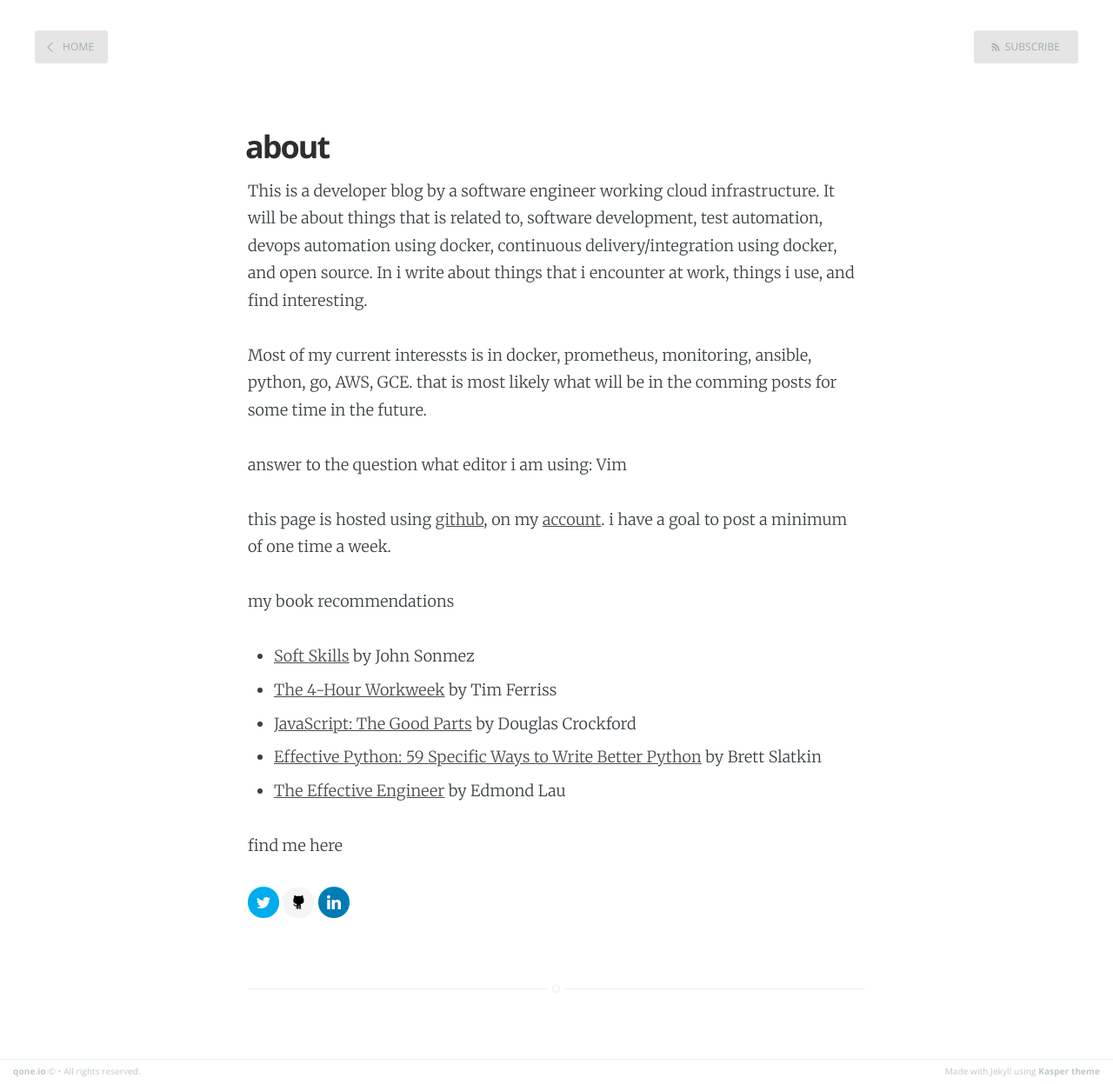
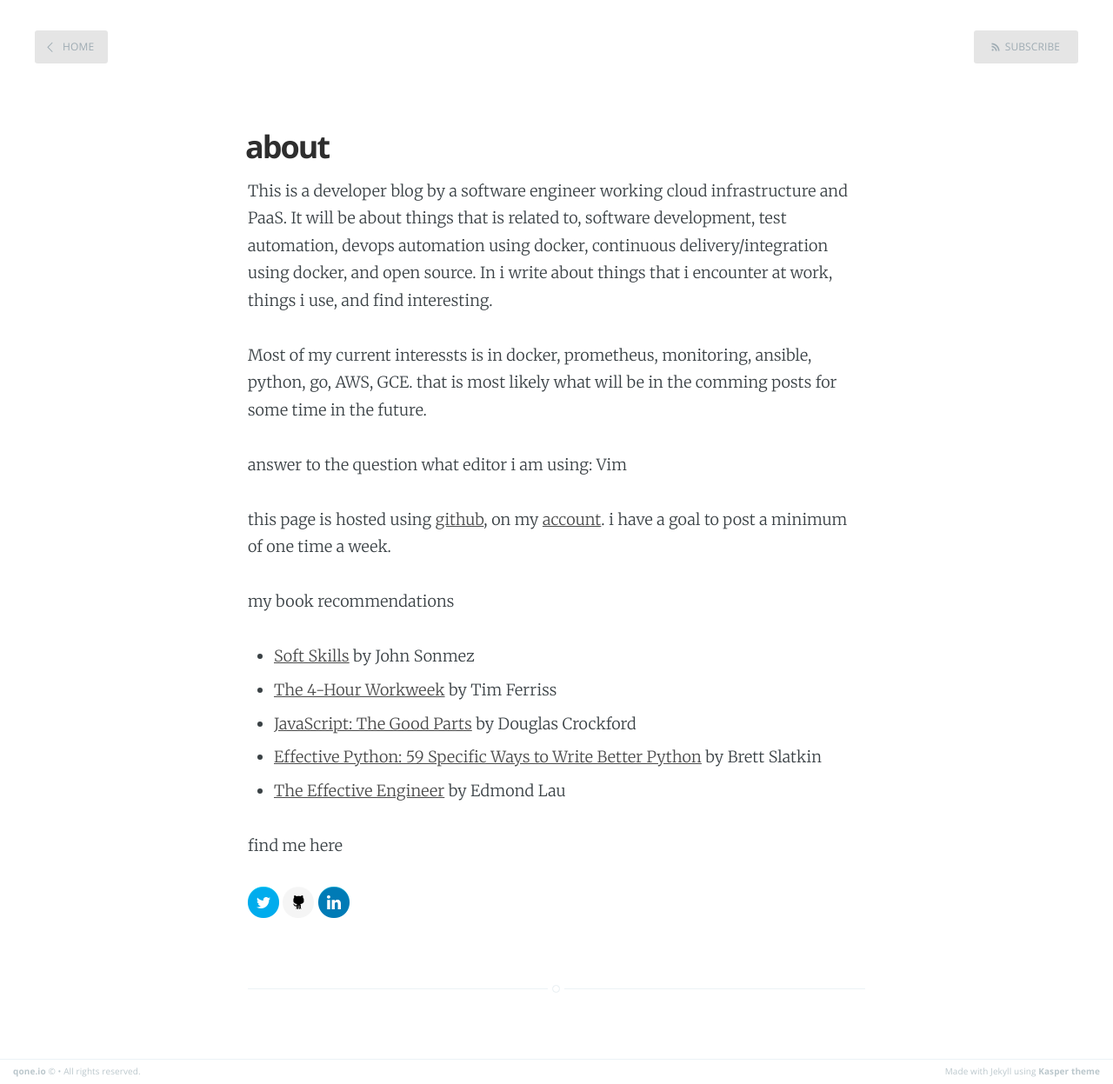
Before and after one commit to mad01/mad01.github.io, a Jekyll site: the page built from about.md, in a window 1280 px wide. Shown: the whole page at 87% size. Built offline with Jekyll 4.4.1, drawn with Linux system fonts in a browser that asks for light colours.

Commit message:
update post template

```diff
--- a/_layouts/post.html
+++ b/_layouts/post.html
@@ -72,7 +72,7 @@
                     <h4> {{ site.author }} </h4>
                     <!-- Author Bio -->
                     <p>
-                        I am a software engineer with focuse on backend/api test automation/devops. I have a genuine interesst in tech/security/open source and software development, i have a big drive to learn more, i'm always curious and is looking for the next thing to jump in, to do cool things that matter
+                        I am a software engineer working with cloud infrastructure and PaaS. I have a genuine interesst in tech/security/open source and software development, i have a big drive to learn more, i'm always curious and is looking for the next thing to jump in, to do cool things that matter
                     </p>
                 </section>
             {% endif %}
--- a/about.md
+++ b/about.md
@@ -4,7 +4,7 @@
 ---
 
 
-This is a developer blog by a software engineer working cloud infrastructure. It will be about things that is related to, software development, test automation, devops automation using docker, continuous delivery/integration using docker, and open source. In i write about things that i encounter at work, things i use, and find interesting.
+This is a developer blog by a software engineer working cloud infrastructure and PaaS. It will be about things that is related to, software development, test automation, devops automation using docker, continuous delivery/integration using docker, and open source. In i write about things that i encounter at work, things i use, and find interesting.
 
 Most of my current interessts is in docker, prometheus, monitoring, ansible, python, go, AWS, GCE. that is most likely what will be in the comming posts for some time in the future.
 
```
